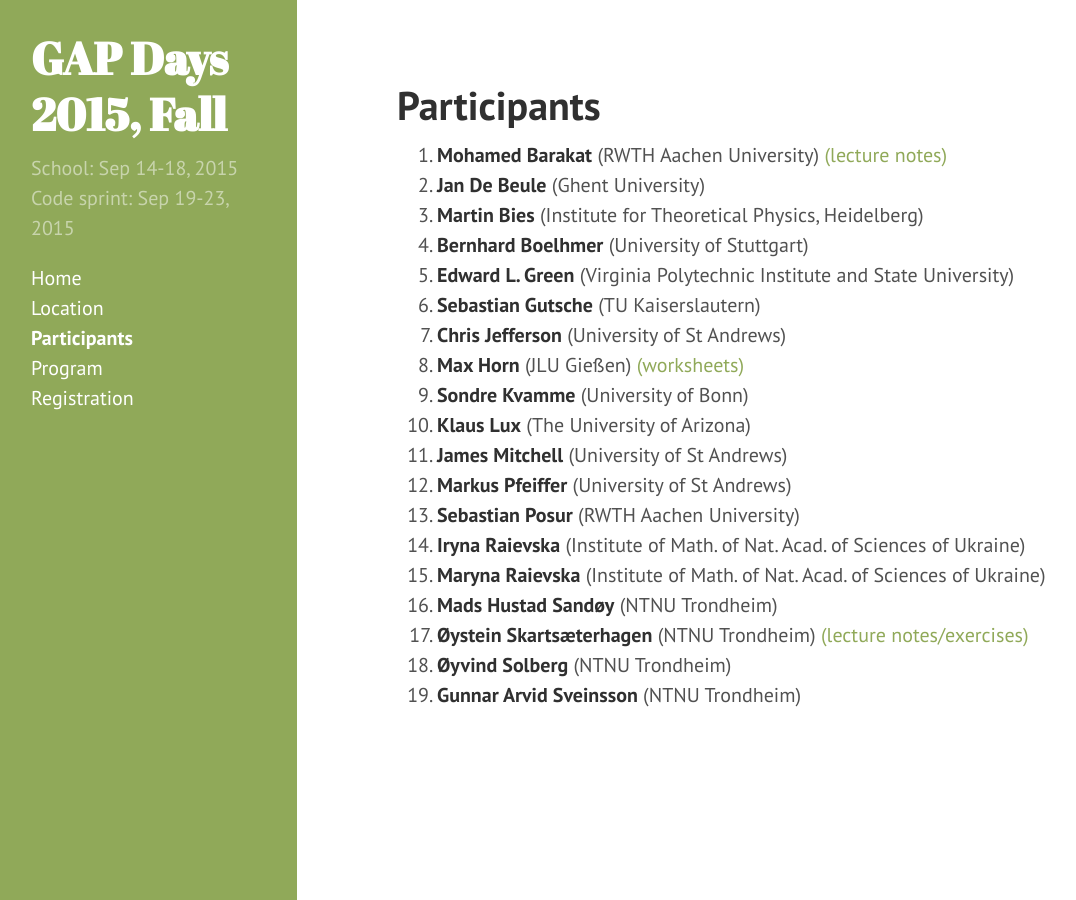
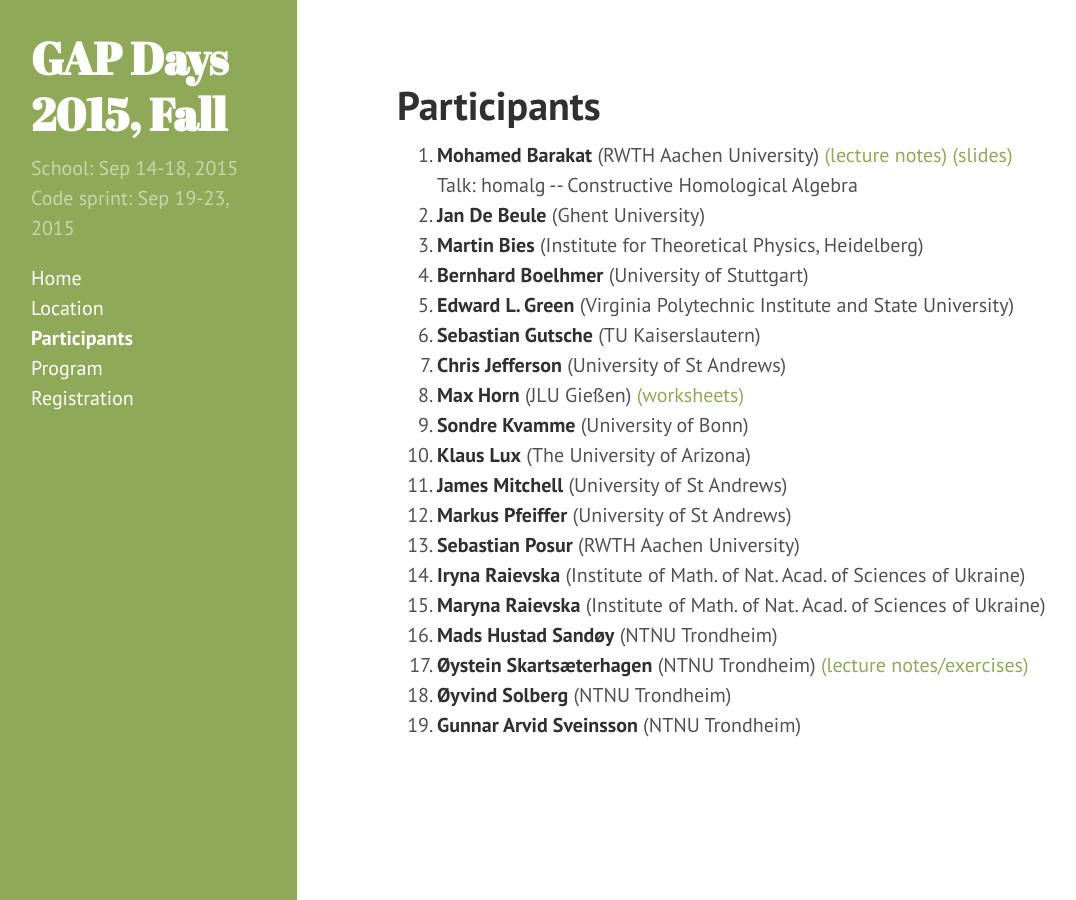
Before and after one commit to gapdays/gapdays2015-fall, a Jekyll site: the page built from participants.md, in a window 1280 px wide. Shown: the whole page, without its empty margins (3-1079 px from the left). Built offline with Jekyll 4.4.1, drawn with Linux system fonts in a browser that asks for light colours; Markdown is read by kramdown in place of the engine named in the settings.

Commit message:
talk Mohamed

```diff
--- a/_data/participants.yml
+++ b/_data/participants.yml
@@ -1,7 +1,9 @@
 - name: Mohamed Barakat
   affiliation: RWTH Aachen University
   links:
-    "lecture notes": ../talks/AHA.pdf
+    "lecture notes": http://www.mathematik.uni-kl.de/~barakat/Lehre/WS13/HomologicalAlgebra/Skript/AHA.pdf
+    "slides": ../talk/CHA.pdf
+  talk: homalg -- Constructive Homological Algebra
 
 - name: Jan De Beule
   affiliation: Ghent University
--- a/participants.md
+++ b/participants.md
@@ -14,9 +14,7 @@ title: Participants
         {% endfor %}
     {% endif %}
     <br/>
-    {% comment %}
       {% if p.talk != null %} Talk: {{ p.talk }}{% endif %}
-    {% endcomment %}
   </li>
 {% endfor %}
 </ol>
```
Also changed, not shown: 1 other file.
